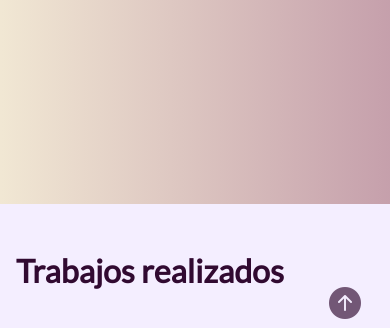
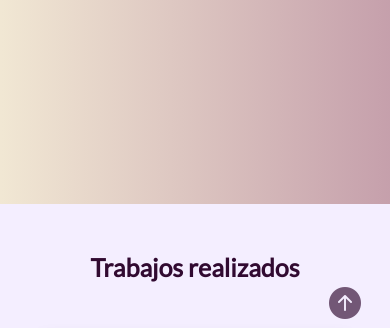
Before and after one commit to NicoArann/PF-Arancibia, a website: page index.html in a window 390 px wide. Shown: the part 496-824 px from the top of the page. Drawn offline with nearby package versions, Linux system fonts and the light colour scheme.

Commit message:
corrigiendo h2

```diff
--- a/index.html
+++ b/index.html
@@ -71,7 +71,7 @@
     <main>
         <section class="proyectos mt-5" id="proyectos">
 
-            <h2 class="title-2 fw-semibold mx-3">Trabajos realizados</h2>
+            <h2 class="titulo-principal  fw-semibold mx-5 text-center">Trabajos realizados</h2>
 
             <div class="card card-1 mt-5 mb-4 bg-transparent text custom-color-body"
                 style="max-width: 80%; margin: 0 auto;" data-aos="fade-up" data-aos-anchor-placement="top-bottom">
--- a/scss/style.scss
+++ b/scss/style.scss
@@ -295,6 +295,10 @@ footer {
         margin-right: 20%;
         margin-bottom: 0;
     }
+
+    .titulo-principal{
+        font-size: 35px;
+    }
 }
 
 /* Mediaqueries para tablets */
@@ -314,6 +318,9 @@ footer {
     .enlaces-navbar{
         margin-right: 0;
         margin-bottom: 5%;
+    }
+    .titulo-principal{
+        font-size: 30px;
     }
 }
 
@@ -341,6 +348,9 @@ footer {
         margin-right: 0;
         margin-bottom: 5%;
     }
+    .titulo-principal{
+        font-size: 25px;
+    }
 }
 
 @import "partials/bucles";
```
Also changed, not shown: css/style.css, 1 other file.
